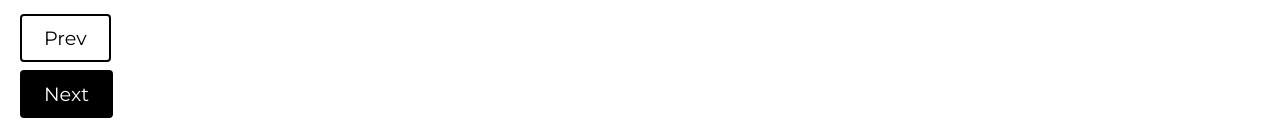
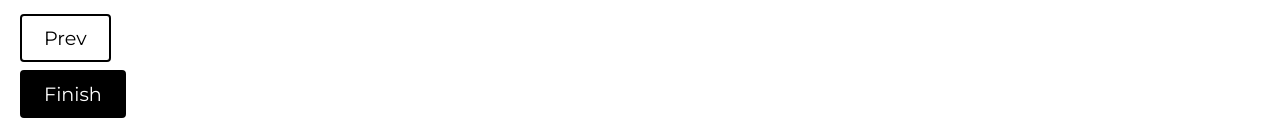
Before and after one commit to Zekumoru/top-cv-application, a React (Create React App) app: page / in a window 1280 px wide. Shown: the part 1108-1243 px from the top of the page. Built offline with nearby package versions, Linux system fonts and the light colour scheme.

Commit message:
Change button text to "Finish" when last page

```diff
--- a/src/App.js
+++ b/src/App.js
@@ -84,6 +84,7 @@ class App extends React.Component {
           title={title}
           content={content}
           pageIndex={this.currentPageIndex}
+          lastPage={this.currentPageIndex === pages.length - 1}
         />
       </div>
     );
--- a/src/components/Form.js
+++ b/src/components/Form.js
@@ -3,7 +3,7 @@ import '../styles/Form.scss';
 
 class Form extends React.Component {
   render() {
-    const { title, content, pageIndex } = this.props;
+    const { title, content, pageIndex, lastPage } = this.props;
 
     let prevBtn = null;
     if (pageIndex > 0) {
@@ -16,7 +16,7 @@ class Form extends React.Component {
         {content}
         <div className="buttons">
           {prevBtn}
-          <button className="primary next-btn">Next</button>
+          <button className="primary">{lastPage ? 'Finish' : 'Next'}</button>
         </div>
       </form>
     );
```
